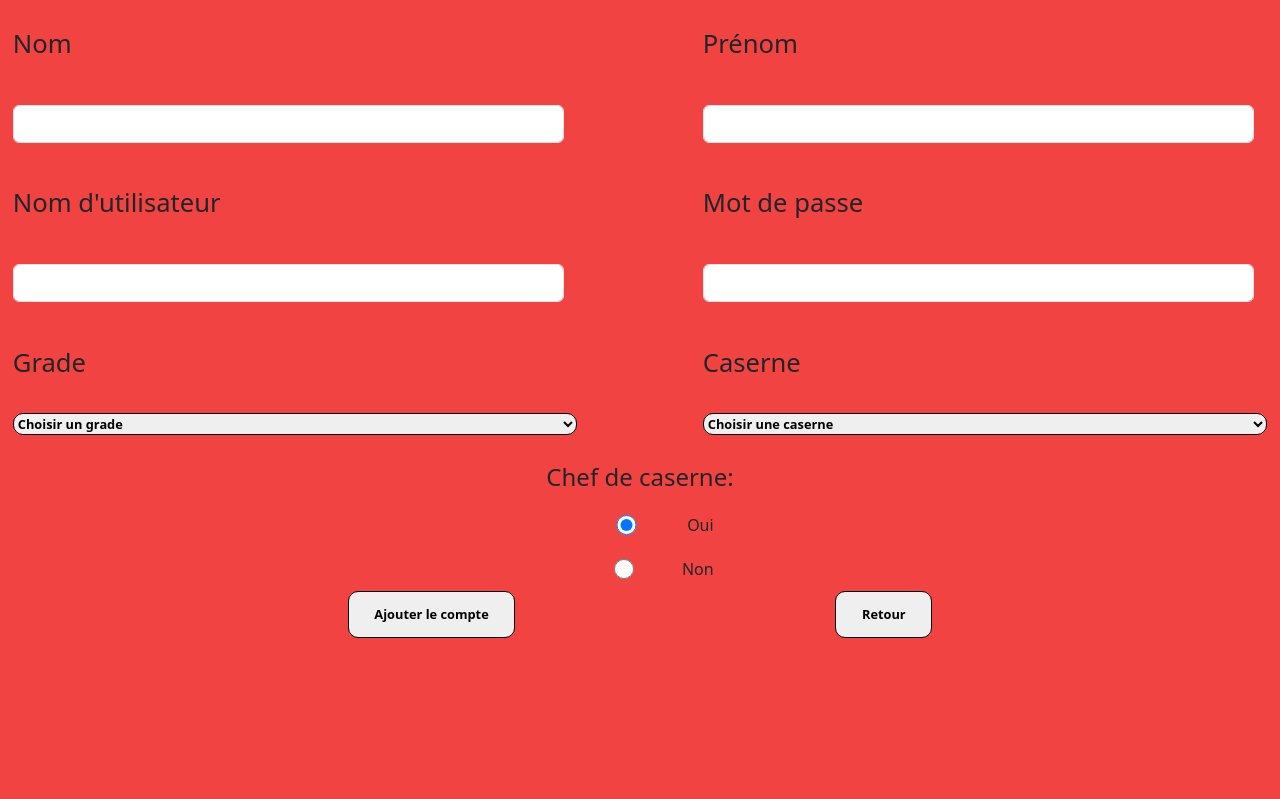
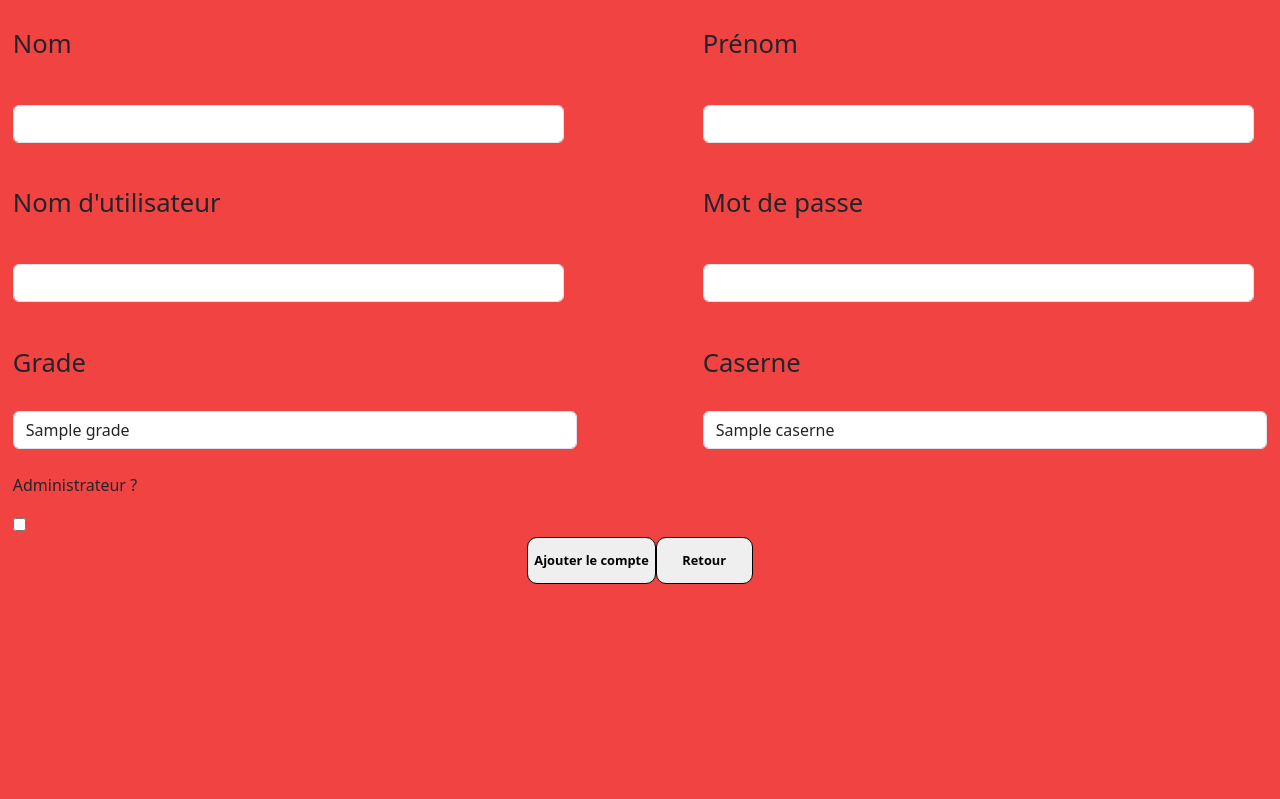
Before and after one commit to DorianLudm/Appli_Pompiers, a Flask app: page /administrateur/ajouteCompte in a window 1280 px wide. Shown: the part 221-1020 px from the top of the page. Run offline with Flask 3, Linux system fonts and the light colour scheme; a user stored in the database is signed in; tables that the repository leaves empty hold one stand-in row (values such as "Sample post"); some libraries are stand-ins or nearby versions.

Commit message:
Fonctionnalité ajouter un compte

```diff
--- a/site_web/static/css/ajout_compte.css
+++ b/site_web/static/css/ajout_compte.css
@@ -17,9 +17,9 @@ main {
     width: 45%;
 }
 
-input, select {
+/* input, select {
     width: 100%;
-}
+} */
 
 .line p {
     padding: 1vw;
--- a/site_web/templates/ajoute_compte.html
+++ b/site_web/templates/ajoute_compte.html
@@ -32,39 +32,20 @@
     <div class="line">
         <div>
             <p>Grade</p>
-            <select name="grades" id="grades-select">
-                <option selected="selected" hidden="hidden">Choisir un grade</option>
-                {% for x in grades %}
-                    <option value="">{{x.nomGrade}}</option>
-                {% endfor %}
-            </select>
+            {{ form.id_grade(class="form-control") }}
+            <br>
         </div>
         <div>
             <p>Caserne</p>
-            <select name="casernes" id="casernes-select">
-                <option selected="selected" hidden="hidden">Choisir une caserne</option>
-                {% for x in casernes %}
-                    <option value="">{{x.nomCaserne}}</option>
-                {% endfor %}
-            </select>
+            {{ form.id_caserne(class="form-control") }}
         </div>
     </div>
-    <div class="line fieldset-container">
-        <fieldset>
-            <legend>Chef de caserne:</legend>
-            <div>
-            <input type="radio" id="true" name="oui" value="true" checked />
-            <label for="oui">Oui</label>
-            </div>
-
-            <div>
-            <input type="radio" id="true" name="oui" value="true" />
-            <label for="non">Non</label>
-            </div>
-        </fieldset>
+    <div>
+        <p>{{ form.id_role.label }}</p>
+        {{ form.id_role }}
     </div>
     <div class="line button-container">
-        <input type="submit" value="Ajouter le compte" id="valider" class="bouton">
+        <input type="submit" value="Ajouter le compte">
         <a href="{{ url_for('recherche_comptes') }}"> <input type="button" value="Retour" id="retour" class="bouton"></a>
     </div>
 </form>
--- a/site_web/views.py
+++ b/site_web/views.py
@@ -1,8 +1,8 @@
 from .app import app, mkpath, db
 from flask import render_template, url_for , redirect, request,  flash, session
-from .models import get_tags, get_types, get_document_id, get_document_types, get_tag_nom,get_tag, Utilisateur, get_identifiant_utilisateur, get_grades, get_casernes, informations_utlisateurs, get_utilisateurs, get_documents, get_utilisateur
+from .models import *
 from flask_wtf import FlaskForm
-from wtforms import StringField, PasswordField, IntegerField
+from wtforms import StringField, PasswordField, IntegerField, SelectField, BooleanField
 from wtforms.validators import DataRequired
 from hashlib import sha256
 from flask_login import login_user, logout_user, login_required, current_user
@@ -220,14 +220,16 @@ class AjouteCompteForm(FlaskForm):
     prenomUser = StringField('Prenom', validators = [DataRequired()])
     pseudo = StringField("Nom d'utilisateur", validators = [DataRequired()])
     mdp = PasswordField('Mot de passe', validators = [DataRequired()])
-    nom_grade = IntegerField('Grade', validators = [DataRequired()])
-    caserne_id = IntegerField('Caserne', validators = [DataRequired()])
-    # chef = bool('Est chef de caserne', validators = [DataRequired()])
+    id_grade = SelectField('Grade', choices = [])
+    id_caserne = SelectField('Caserne', choices = [])
+    id_role = BooleanField('Administrateur ?')
 
 @app.route('/administrateur/ajouteCompte')
 @login_required
 def ajoute_compte():
     f = AjouteCompteForm()
+    f.id_grade.choices = [(g.idGrade, g.nomGrade) for g in get_grades()]
+    f.id_caserne.choices = [(c.idCas, c.nomCaserne) for c in get_casernes()]
     return render_template('ajoute_compte.html', grades = get_grades(), casernes = get_casernes(), util = informations_utlisateurs(), title='Ajouter un compte', form=f)
 
 @app.route('/administrateur/supprimerCompte/<id>')
@@ -239,21 +241,30 @@ def supprimer_compte(id):
     return appliquer_filtres()
 
 
-@app.route("/administrateur/ajouteCompte/save")
+@app.route("/administrateur/ajouteCompte/save", methods=["POST"])
 def save_compte():
     form = AjouteCompteForm()
+    form.id_grade.choices = [(g.idGrade, g.nomGrade) for g in get_grades()]
+    form.id_caserne.choices = [(c.idCas, c.nomCaserne) for c in get_casernes()]
+
     if form.validate_on_submit():
+        if form.id_role.data:
+            role = -1
+        role = 2
         util = Utilisateur(
-            max_id_utilisateur() + 1,
-            form.nomUser.data,
-            form.prenomUser.data,
-            form.pseudo.data,
-            sha256(form.mdp.data.encode()).hexdigest(),
-            form.nom_grade.data,
-            form.caserne_id.data,
+            idUtilisateur= max_id_utilisateur()+1,
+            nomUtilisateur= form.nomUser.data,
+            prenomUtilisateur= form.prenomUser.data,
+            identifiant= form.pseudo.data,
+            mdp= sha256(form.mdp.data.encode()).hexdigest(),
+            idGrade= form.id_grade.data,
+            idRole= role,
+            idCas= form.id_caserne.data
         )
-
-    return 0
+        db.session.add(util)
+        db.session.commit()
+        return redirect(url_for('recherche_comptes'))
+    return render_template('ajoute_compte.html', grades = get_grades(), casernes = get_casernes(), util = informations_utlisateurs(), title='Ajouter un compte', form=form)
 
 
 @app.route("/administrateur/gerer_compte/erreur")
```
